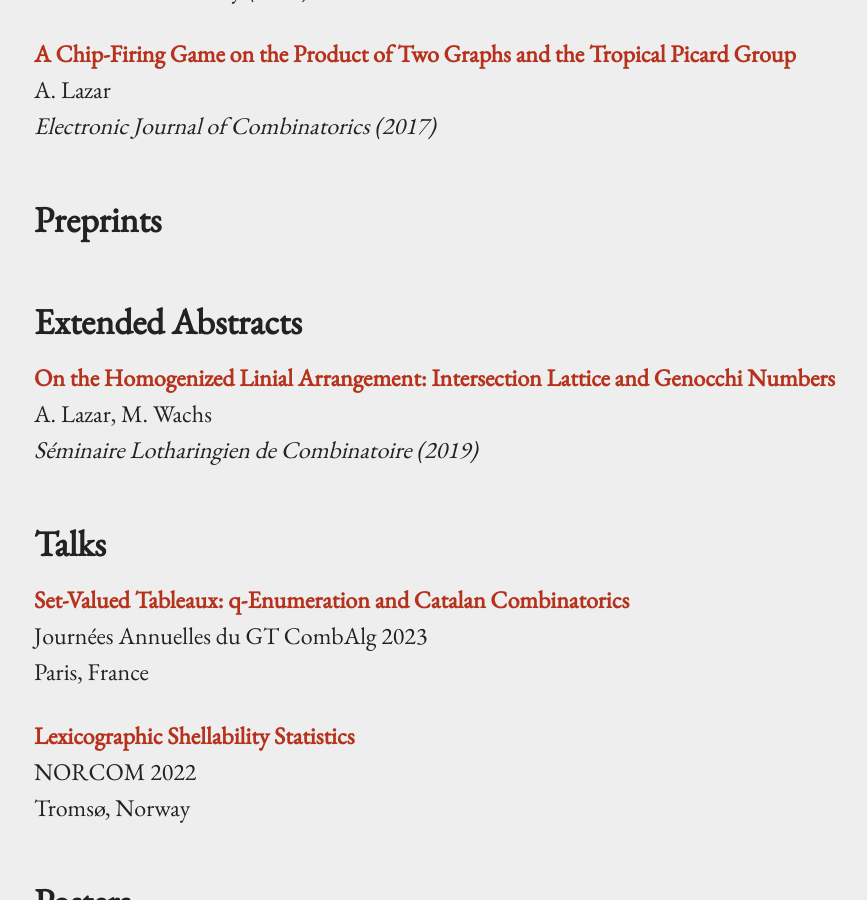
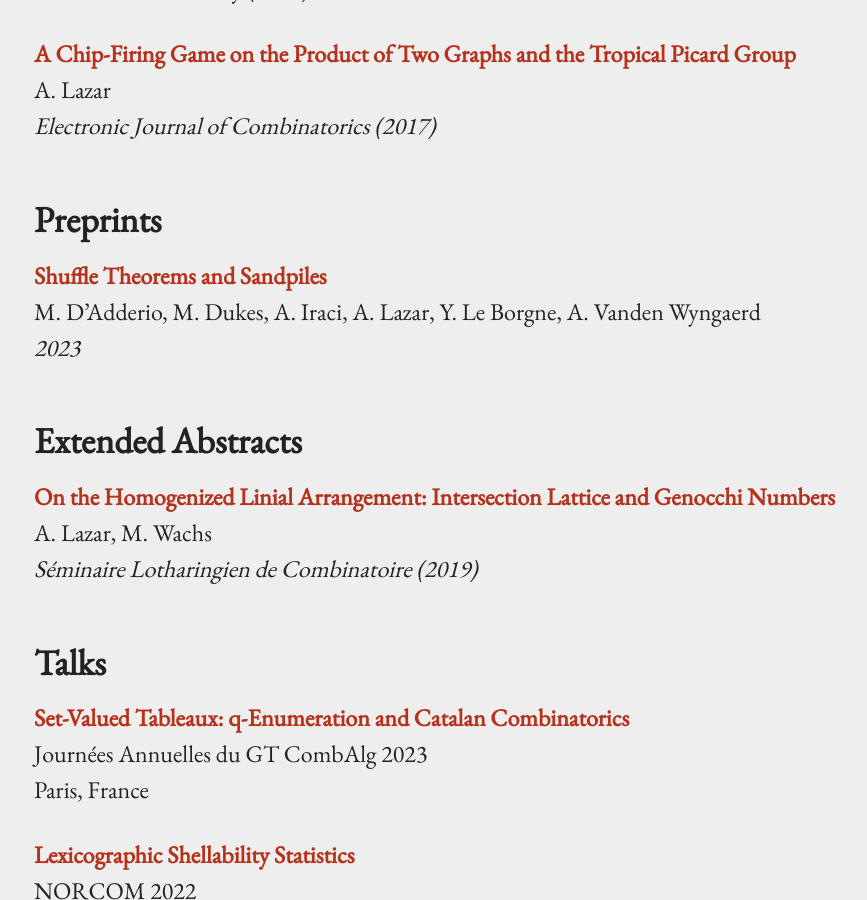
Before and after one commit to AlexanderLazar/alexanderlazar.github.io, a Jekyll site: the page built from research.markdown, in a window 1280 px wide and 900 px high, scrolled down 958 px. Shown: the whole window, without its empty margins (42-909 px from the left). Built offline with Jekyll 4.4.1, drawn with Linux system fonts in a browser that asks for light colours.

Commit message:
Update research.markdown

```diff
--- a/research.markdown
+++ b/research.markdown
@@ -8,7 +8,6 @@ pubs:
       journal: "European Journal of Combinatorics"
       year:    "2023"
       url:     "https://doi.org/10.1016/j.ejc.2023.103760"
-
 
     - title:   "Ferrers Graphs, D-Permutations, and Surjective Staircases"
       author:  "A. Lazar"
@@ -35,7 +34,11 @@ pubs:
       url:     "https://www.combinatorics.org/ojs/index.php/eljc/article/view/v24i4p14"
 
 
-#pres:
+pres:
+    - title: "Shuffle Theorems and Sandpiles"
+      author: "M. D'Adderio, M. Dukes, A. Iraci, A. Lazar, Y. Le Borgne, A. Vanden Wyngaerd"
+      year: "2023"
+      url: "https://arxiv.org/abs/2401.06488"
 
 
 abs:
```
